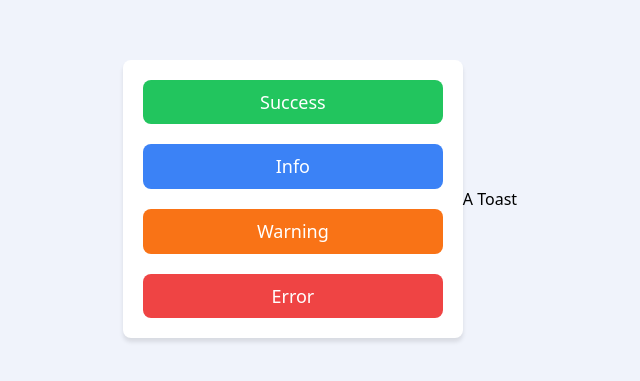
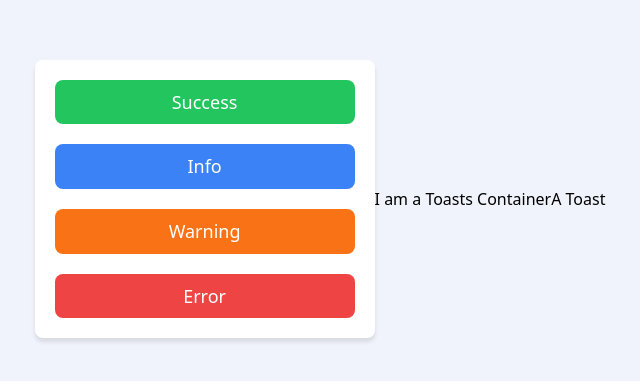
Before and after one commit to nat-davydova/react-toast-notifications, a React (Vite) app: page / in a window 1280 px wide. Shown: the part 201-582 px from the top of the page, without its empty margins (320-960 px from the left). Built offline with nearby package versions, Linux system fonts and the light colour scheme.

Commit message:
feat: add basic Toasts Container component

```diff
--- a/src/App.tsx
+++ b/src/App.tsx
@@ -1,6 +1,7 @@
 import "./App.css";
 import { Button, ButtonColors } from "./Button/Button.tsx";
 import { Toast } from "./Toast/Toast.tsx";
+import { ToastsContainer } from "./ToastsContainer/ToastsContainer.tsx";
 
 function App() {
   return (
@@ -11,6 +12,7 @@ function App() {
         <Button type={ButtonColors.WARNING}>Warning</Button>
         <Button type={ButtonColors.ERROR}>Error</Button>
       </div>
+      <ToastsContainer />
       <Toast />
     </div>
   );
--- /dev/null
+++ b/src/ToastsContainer/ToastsContainer.tsx
@@ -0,0 +1,3 @@
+export function ToastsContainer() {
+  return <div>I am a Toasts Container</div>;
+}
```
